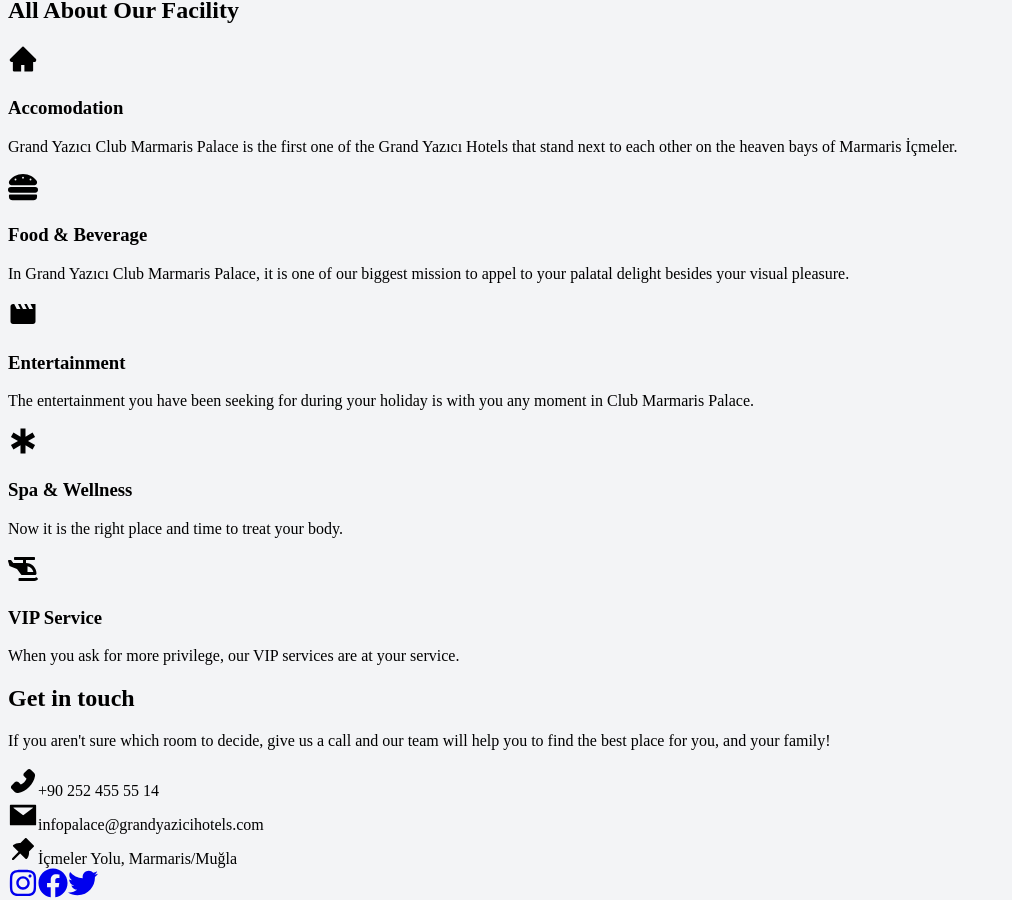
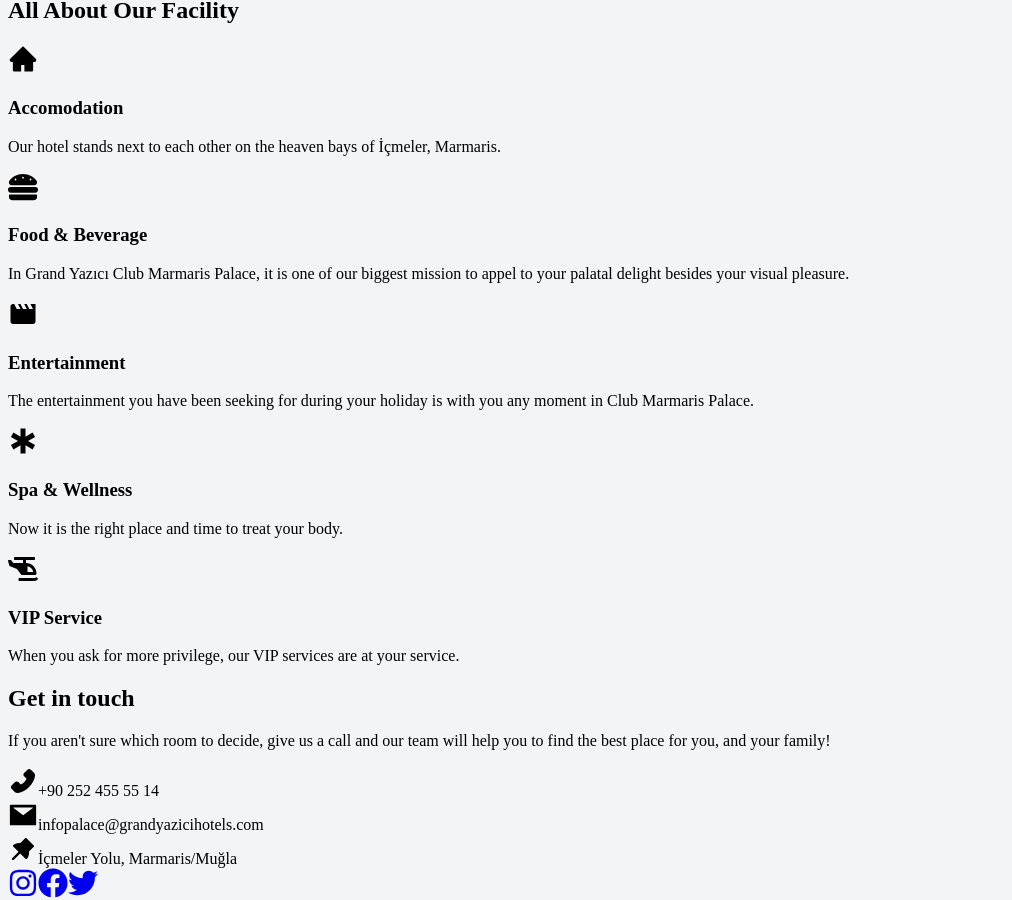
Before and after one commit to eggsy/marmaris-palace-website, a Next.js app: page / in a window 1280 px wide. Shown: the part 2208-3108 px from the top of the page, without its empty margins (0-1012 px from the left). Built offline with nearby package versions, Linux system fonts and the light colour scheme.

Commit message:
refactor: update description

```diff
--- a/src/data/activities.ts
+++ b/src/data/activities.ts
@@ -7,7 +7,7 @@
   {
     title: "Accomodation",
     description:
-      "Grand Yazıcı Club Marmaris Palace is the first one of the Grand Yazıcı Hotels that stand next to each other on the heaven bays of Marmaris İçmeler.",
+      "Our hotel stands next to each other on the heaven bays of İçmeler, Marmaris.",
     icon: AiFillHome,
   },
   {
```
